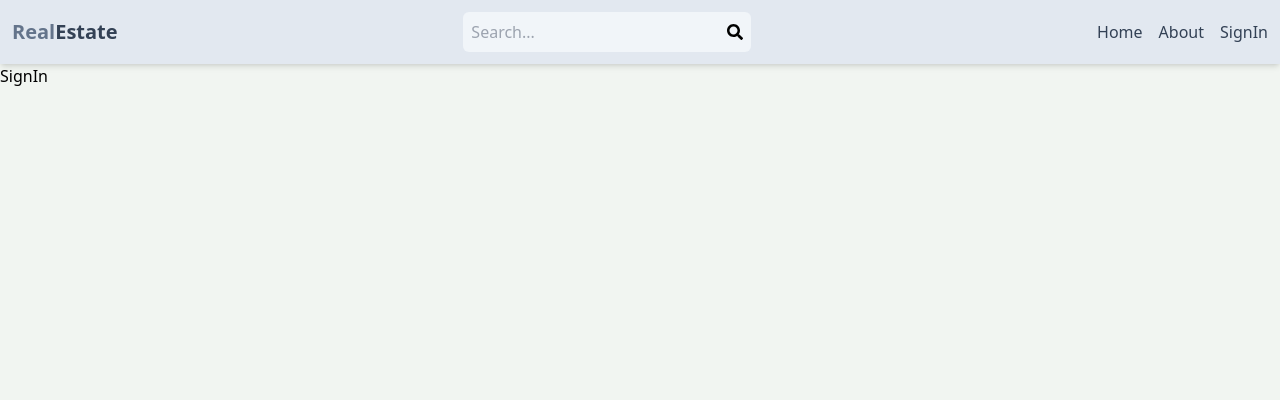
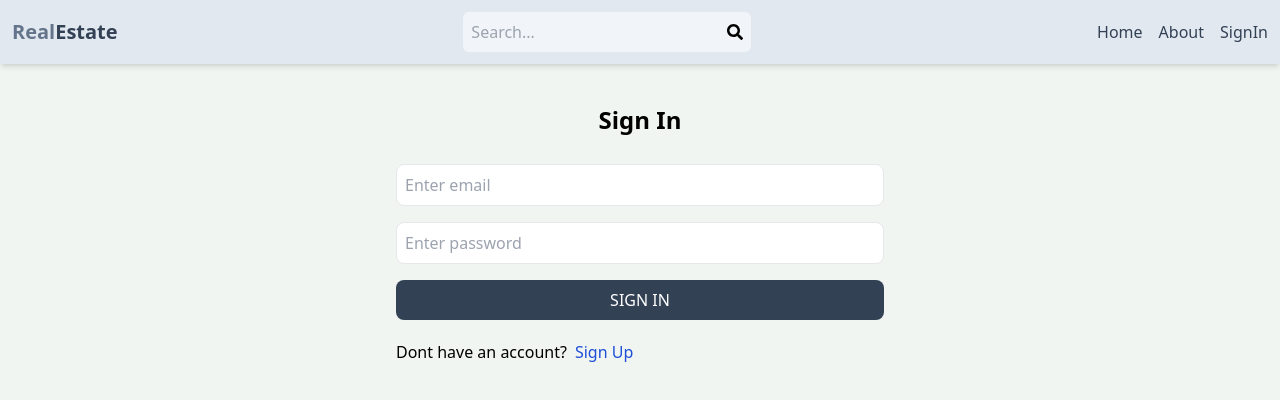
Before and after one commit to shukrat29/horizonEstate-mern-stack-realestate-app, a React (Vite) app in the folder client/: page /sign-in in a window 1280 px wide. Shown: the top 400 px of the page. Built offline with nearby package versions, Linux system fonts and the light colour scheme.

Commit message:
complete signin page

```diff
--- a/client/src/pages/SignIn.jsx
+++ b/client/src/pages/SignIn.jsx
@@ -1,7 +1,82 @@
-import React from "react";
+import React, { useState } from "react";
+import { Link, useNavigate } from "react-router-dom";
 
 const SignIn = () => {
-  return <div>SignIn</div>;
+  const [formData, setFormData] = useState({});
+  const [error, setError] = useState(null);
+  const [loading, setLoading] = useState(false);
+
+  const navigate = useNavigate();
+
+  const handleChange = (e) => {
+    setFormData({
+      ...formData,
+      [e.target.id]: e.target.value,
+    });
+  };
+
+  const handleSubmit = async (e) => {
+    e.preventDefault();
+
+    try {
+      setLoading(true);
+      // signin api call
+      const res = await fetch("/api/auth/signin", {
+        method: "POST",
+        headers: {
+          "Content-Type": "application/json",
+        },
+        body: JSON.stringify(formData),
+      });
+      const data = await res.json();
+      if (data.success === false) {
+        setLoading(false);
+        setError(data.message);
+        return;
+      }
+      setLoading(false);
+      setError(null);
+      navigate("/");
+    } catch (error) {
+      setLoading(false);
+      setError(error.message);
+    }
+  };
+
+  return (
+    <div className="p-3 max-w-lg mx-auto">
+      <h1 className="text-2xl text-center font-semibold my-7">Sign In</h1>
+      <form onSubmit={handleSubmit} className="flex flex-col gap-4">
+        <input
+          type="email"
+          placeholder="Enter email"
+          className="border p-2 rounded-lg"
+          id="email"
+          onChange={handleChange}
+        />
+        <input
+          type="password"
+          placeholder="Enter password"
+          className="border p-2 rounded-lg"
+          id="password"
+          onChange={handleChange}
+        />
+        <button
+          disabled={loading}
+          className="bg-slate-700 text-white p-2 rounded-lg uppercase hover:opacity-95"
+        >
+          {loading ? "Loading..." : "Sign In"}
+        </button>
+      </form>
+      <div className=" flex gap-2 mt-5">
+        <p>Dont have an account?</p>
+        <Link to="/sign-up">
+          <span className="text-blue-700">Sign Up</span>
+        </Link>
+      </div>
+      {error && <p className="text-red-500">{error}</p>}
+    </div>
+  );
 };
 
 export default SignIn;
```
